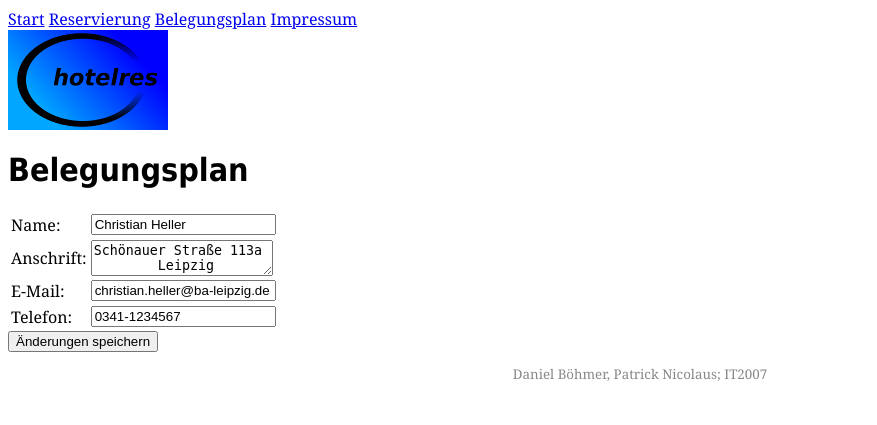
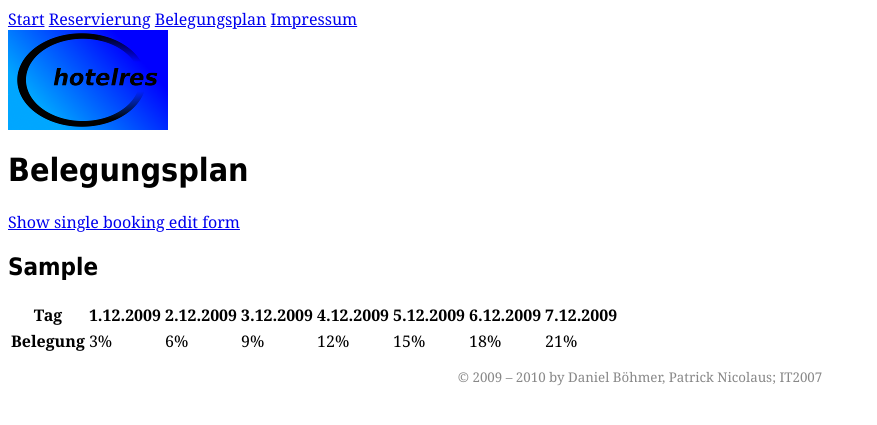
Before and after one commit to dboehmer/hotelres, a PHP site: page /schedule.php?show=1 in a window 1280 px wide. Shown: the top 425 px of the page, without its empty margins (0-877 px from the left). Run offline with PHP 8.4, Linux system fonts and the light colour scheme; data that the repository does not hold is empty.

Commit message:
Minor changes

```diff
--- a/include/footer.inc
+++ b/include/footer.inc
@@ -1,6 +1,6 @@
 <?php
 
-echo '<div id="footer"><p>Daniel B&ouml;hmer, Patrick Nicolaus; IT2007</p></div>';
+echo '<div id="footer"><p>&copy 2009 &ndash; 2010 by Daniel B&ouml;hmer, Patrick Nicolaus; IT2007</p></div>';
 
 echo '</body>
 </html>';
--- a/schedule.php
+++ b/schedule.php
@@ -6,7 +6,7 @@ $PAGE_HEADLINE='Belegungsplan';
 include('include/header.inc');
 
 
-if ($_GET['show'] == 1)
+if ($_GET['booking'] == 1)
 	{
 
 	echo '<form><table>';
@@ -22,6 +22,13 @@ if ($_GET['show'] == 1)
 	echo '<input type="submit" value="Änderungen speichern">';
 
 	echo '</form>';
+
+	}
+
+if ($_GET['room'] == 1)
+	{
+	echo '<h2>Raumbelegung Raum 1</h2>';
+
 
 	}
 
```
